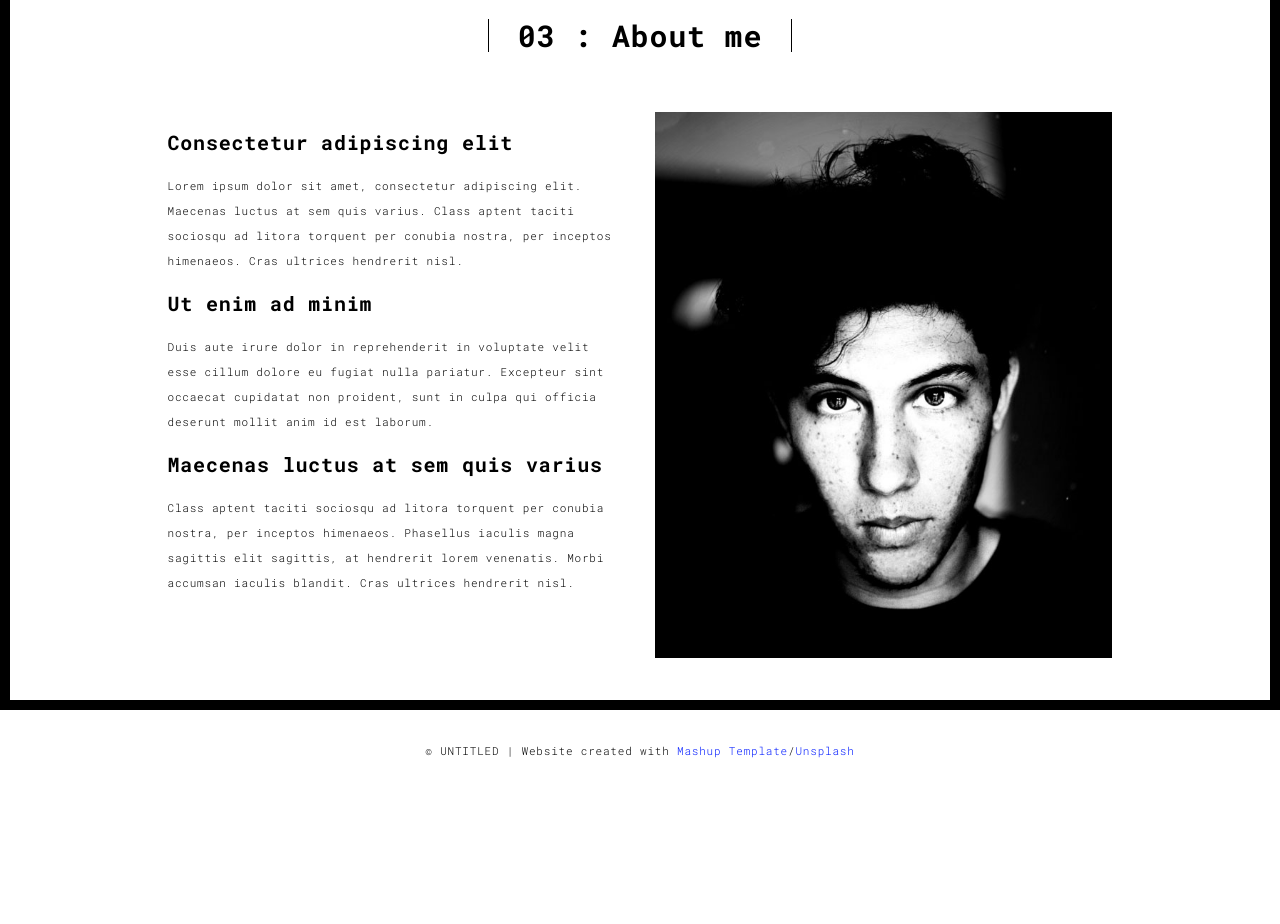
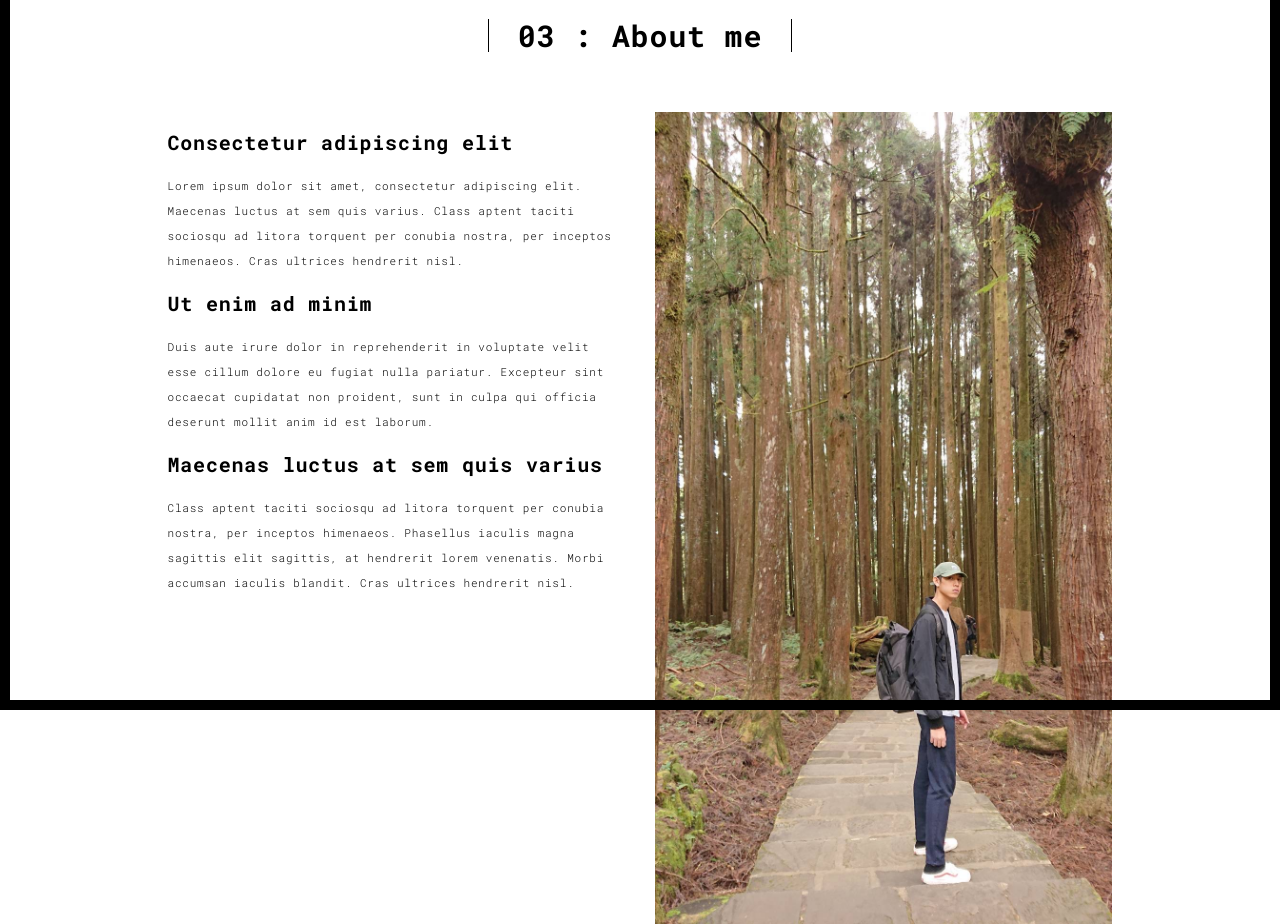
Before and after one commit to nick981837/portfo, a Flask app: page /about.html in a window 1280 px wide. Shown: the part 90-1014 px from the top of the page. Before the commit the page ends 848 px from the top, so only its background shows below. Run offline with Flask 2, Linux system fonts and the light colour scheme; some libraries are stand-ins or nearby versions.

Commit message:
Update about.html

```diff
--- a/templates/about.html
+++ b/templates/about.html
@@ -74,7 +74,7 @@
                   Class aptent taciti sociosqu ad litora torquent per conubia nostra, per inceptos himenaeos. Phasellus iaculis magna sagittis elit sagittis, at hendrerit lorem venenatis. Morbi accumsan iaculis blandit. Cras ultrices hendrerit nisl.</p>
                 </div>
                 <div class="col-xs-12 col-md-6">
-                  <img src="./static/assets/images/profil.jpg" class="img-responsive" alt="">
+                  <img src="./static/assets/images/my photo.jpg" class="img-responsive" alt="">
                 </div>
               </div>
             </div>
```
